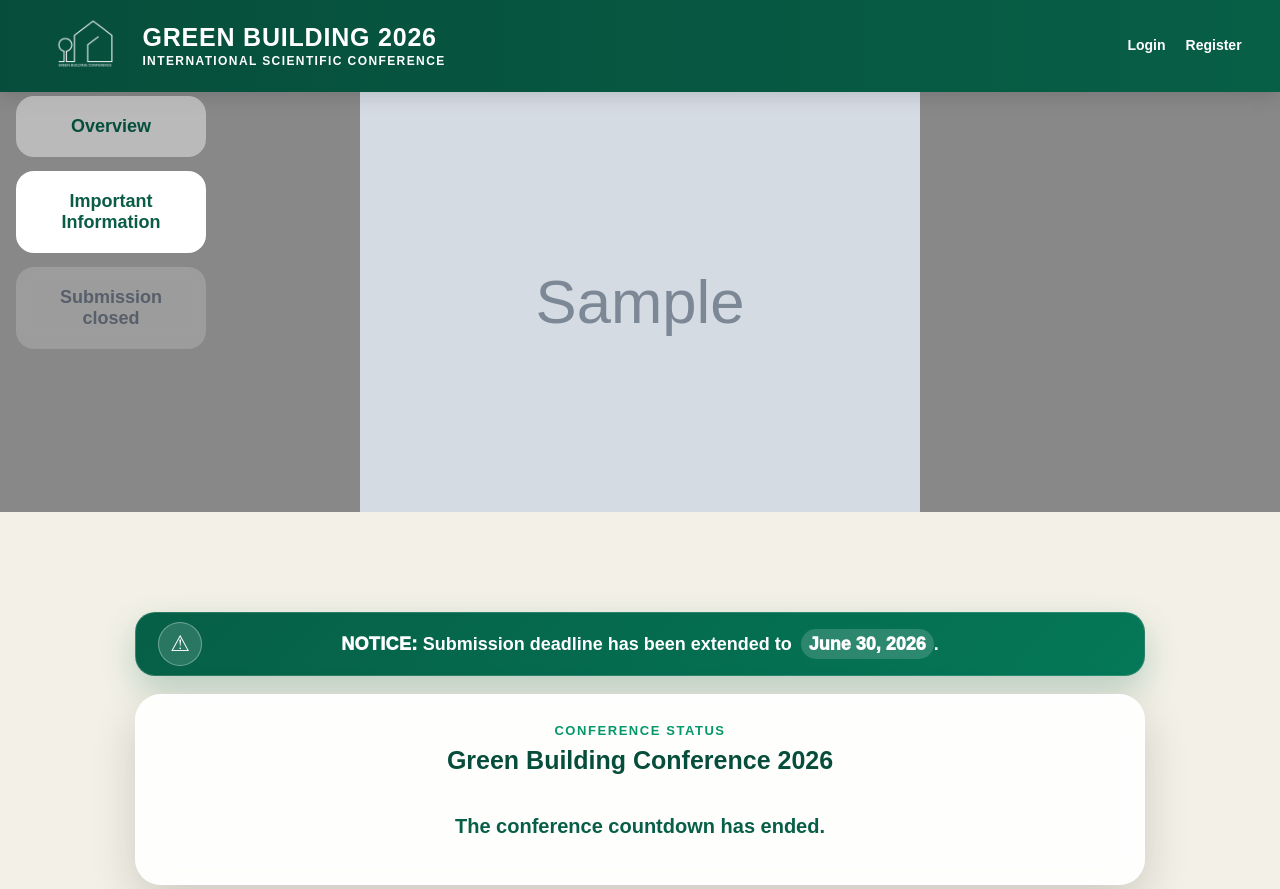
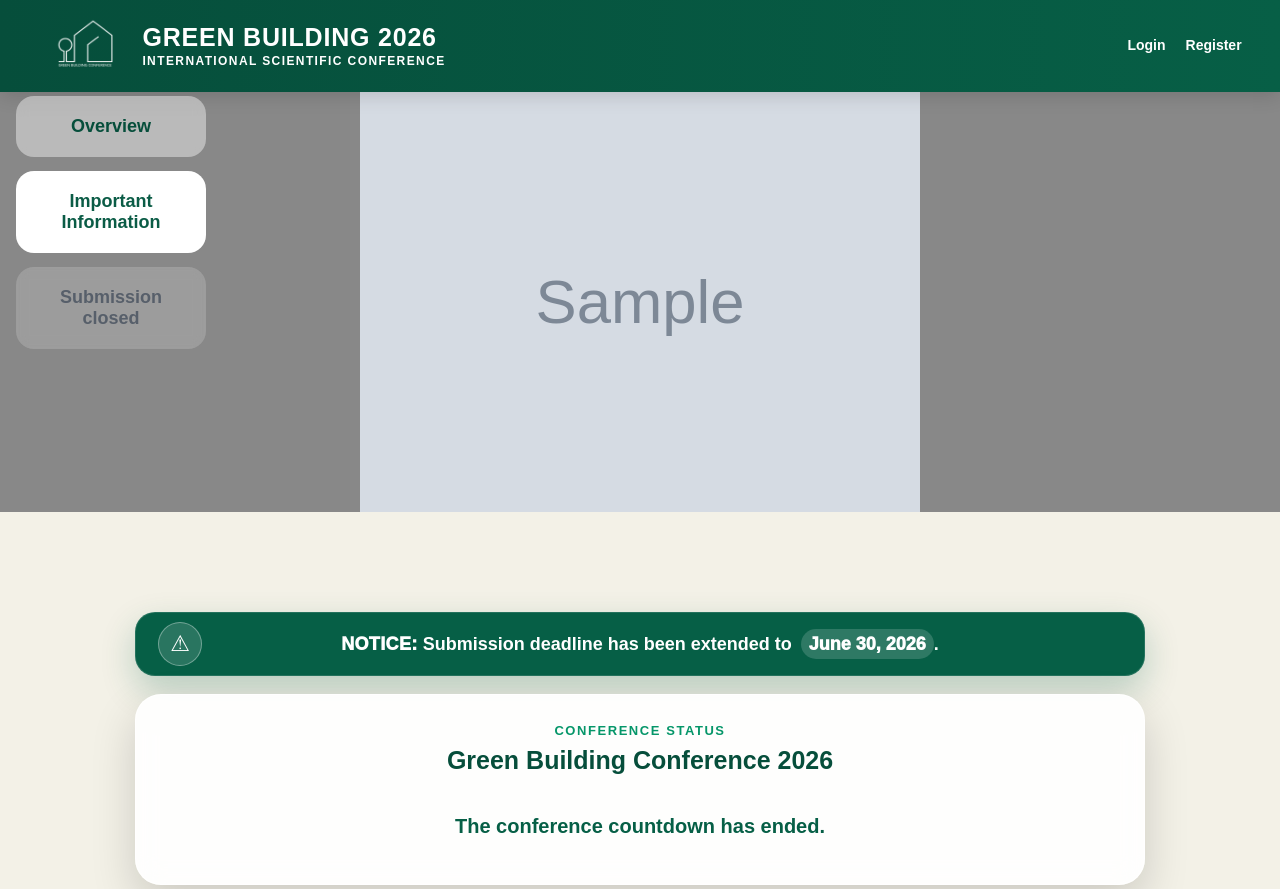
Before and after one commit to nikolavdjokic995-ctrl/gaf-conference-hub, a Django app: a page that uses conferences/templates/conferences/conference_overview.html in a window 1280 px wide; the page is wider, and only the part inside the window is pictured. Shown: the top 889 px of that part. Run offline with Django 5.2, Linux system fonts and the light colour scheme; data comes from the database, SQL or seed files in the repository; tables that the repository leaves empty hold one stand-in row (values such as "Sample post"); grey boxes marked "Sample" are stand-in pictures; parts of the project's set-up code (start-up, migrations or seed data) failed here and were passed over; some libraries are stand-ins or nearby versions.

Commit message:
Match deadline notice banner color with site header

```diff
--- a/conferences/templates/conferences/conference_overview.html
+++ b/conferences/templates/conferences/conference_overview.html
@@ -529,10 +529,10 @@
         margin:0 auto 18px;
         padding:16px 22px;
         border-radius:20px;
-        background:linear-gradient(135deg,#065f46 0%,#047857 100%);
+        background:#065f46;
         color:#ffffff;
         box-shadow:0 14px 34px rgba(6,95,70,0.24);
-        border:1px solid rgba(255,255,255,0.16);
+        border:1px solid rgba(255,255,255,0.12);
     }
 
         .deadline-notice-icon{
```
